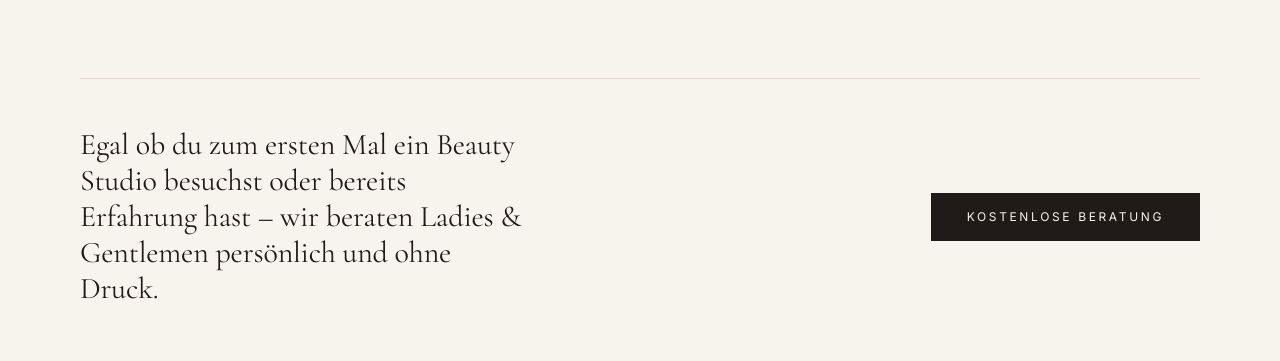
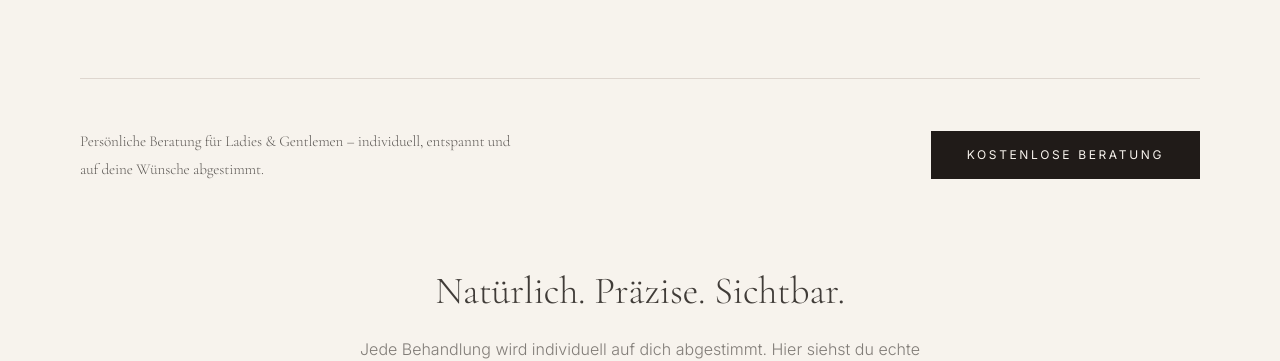
Before and after one commit to Javera-Studio/monishine, a React (Vite) app: page / in a window 1280 px wide. Shown: the part 3424-3785 px from the top of the page. Built offline with nearby package versions, Linux system fonts and the light colour scheme; the HTML template or start-up script is replaced by a standard one; a web font is replaced by a local one.

Commit message:
Treatments CTA: refined text, smaller size, constrained width
Co-Authored-By: Claude Sonnet 4.6 <noreply@anthropic.com>

```diff
--- a/src/components/home/Treatments.tsx
+++ b/src/components/home/Treatments.tsx
@@ -219,7 +219,12 @@ const Treatments = () => {
         {/* Bottom CTA */}
         <div className="mt-20 pt-12 border-t border-border flex flex-col sm:flex-row items-start sm:items-center justify-between gap-6">
           <p className="font-serif text-2xl md:text-3xl max-w-md leading-snug">
-            Egal ob du zum ersten Mal ein Beauty Studio besuchst oder bereits Erfahrung hast – wir beraten Ladies &amp; Gentlemen persönlich und ohne Druck.
+            <span
+              className="block text-foreground/70 font-light leading-[1.85]"
+              style={{ fontSize: "0.95rem", maxWidth: "460px" }}
+            >
+              Persönliche Beratung für Ladies &amp; Gentlemen – individuell, entspannt und auf deine Wünsche abgestimmt.
+            </span>
           </p>
           <Link to="/kontakt" className="btn-primary shrink-0">
             Kostenlose Beratung
```
